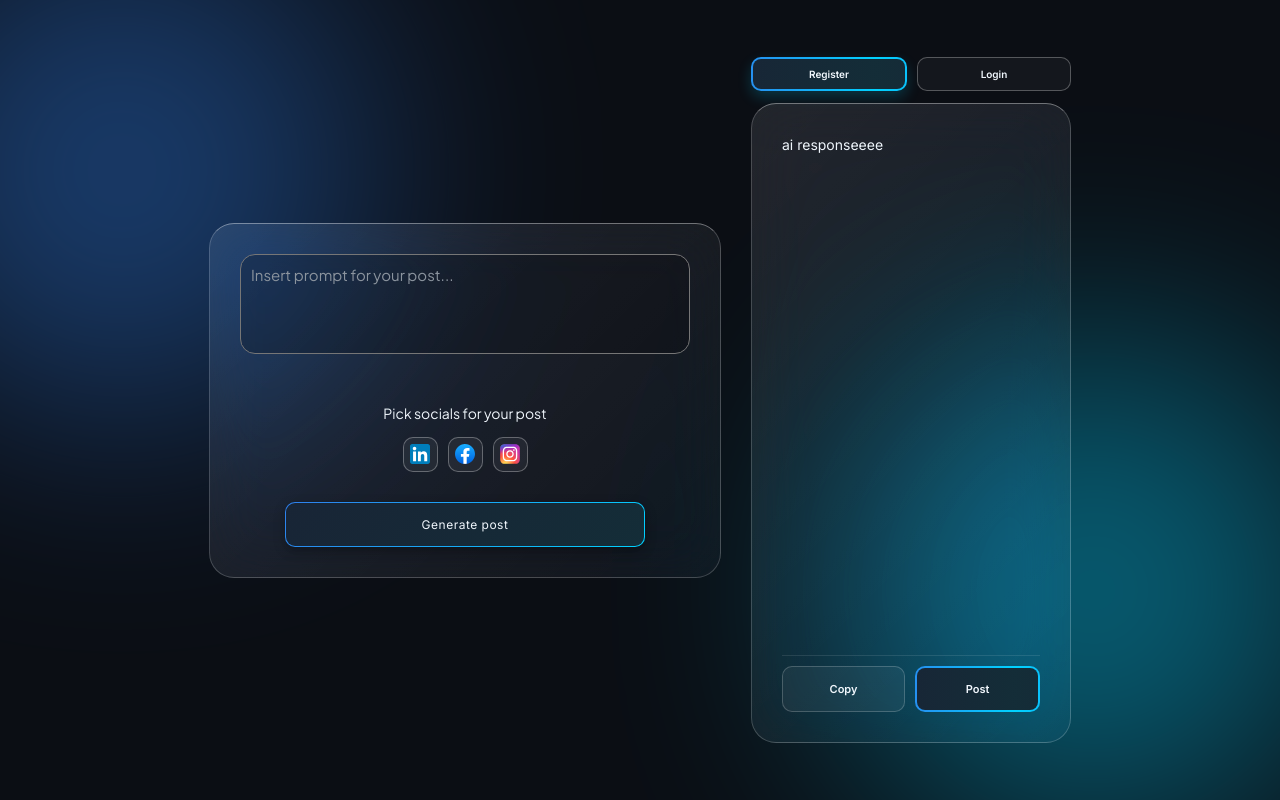
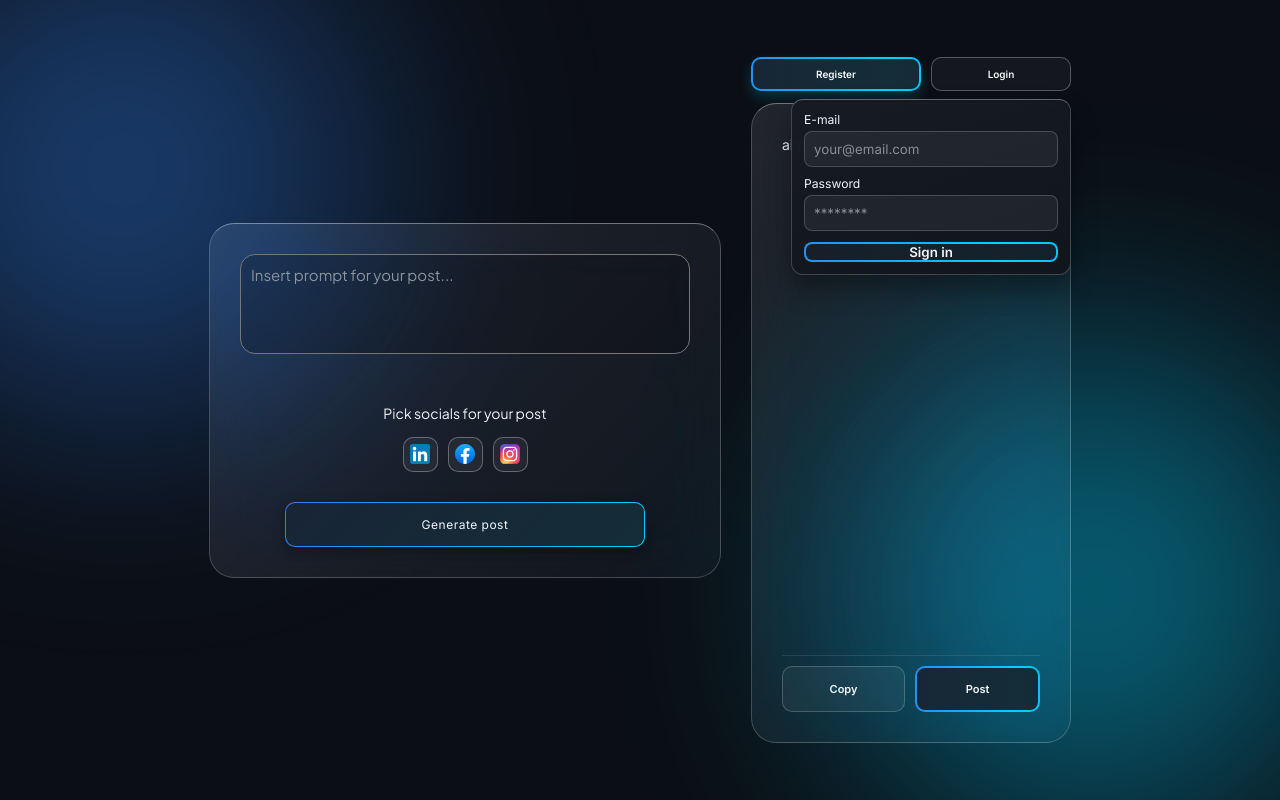
Before and after one commit to Kha-teri/Team-Red, a React (Vite) app: page / in a window 1280 px wide. Both pictures are taken after a click on the button "Login". Built offline with nearby package versions, Linux system fonts and the light colour scheme.

Commit message:
Added Login button functionality

```diff
--- a/src/components/App.tsx
+++ b/src/components/App.tsx
@@ -1,4 +1,6 @@
 //glowny komponent, layout
+import { useState } from 'react'
+import type { FormEvent } from 'react'
 import { Route, Routes, useNavigate } from 'react-router-dom'
 import styles from '../scss/App.module.scss'
 import Button from './Button'
@@ -8,6 +10,14 @@ import RegisterPage from './RegisterPage.tsx'
 
 function HomePage() {
   const navigate = useNavigate()
+  const [isLoginOpen, setIsLoginOpen] = useState(false)
+  const [email, setEmail] = useState('')
+  const [password, setPassword] = useState('')
+
+  const handleLoginSubmit = (event: FormEvent<HTMLFormElement>) => {
+    event.preventDefault()
+    setIsLoginOpen(false)
+  }
 
   return (
     <div className={styles.container}>
@@ -17,7 +27,44 @@ function HomePage() {
         <div className={styles.responseSection}>
           <div className={styles.authButtons}>
             <Button usage="register" text="Register" onBtnClick={() => navigate('/register')} />
-            <Button usage="login" text="Login" />
+
+            <div className={styles.loginSlot}>
+              <Button
+                usage="login"
+                text="Login"
+                onBtnClick={() => setIsLoginOpen((currentState) => !currentState)}
+              />
+
+              <form
+                className={`${styles.loginDropdown} ${isLoginOpen ? styles.loginDropdownOpen : ''}`}
+                onSubmit={handleLoginSubmit}
+                noValidate
+              >
+                <label className={styles.loginField}>
+                  E-mail
+                  <input
+                    type="email"
+                    value={email}
+                    onChange={(event) => setEmail(event.target.value)}
+                    placeholder="your@email.com"
+                  />
+                </label>
+
+                <label className={styles.loginField}>
+                  Password
+                  <input
+                    type="password"
+                    value={password}
+                    onChange={(event) => setPassword(event.target.value)}
+                    placeholder="********"
+                  />
+                </label>
+
+                <button type="submit" className={styles.signInButton}>
+                  Sign in
+                </button>
+              </form>
+            </div>
           </div>
 
           <PostContent content="ai responseeee" />
--- a/src/scss/App.module.scss
+++ b/src/scss/App.module.scss
@@ -64,5 +64,120 @@
             flex: 1;
             min-width: 140px;
         }
+
+        .loginSlot {
+            position: relative;
+            flex: 1;
+            min-width: 140px;
+
+            > button {
+                width: 100%;
+            }
+        }
+
+        .loginDropdown {
+            position: absolute;
+            top: calc(100% + 0.8rem);
+            right: 0;
+            width: clamp(220px, 28vw, 280px);
+            padding: 1.2rem;
+            border-radius: 1.2rem;
+            border: 1px solid rgba(255, 255, 255, 0.2);
+            border-top: 1px solid rgba(255, 255, 255, 0.35);
+            background: linear-gradient(160deg, rgba(22, 27, 34, 0.96) 0%, rgba(17, 20, 27, 0.92) 100%);
+            backdrop-filter: blur(18px) saturate(140%);
+            -webkit-backdrop-filter: blur(18px) saturate(140%);
+            box-shadow: 0 14px 24px rgba(0, 0, 0, 0.35);
+            display: flex;
+            flex-direction: column;
+            gap: 0.9rem;
+            z-index: 50;
+            opacity: 0;
+            transform: translateY(-10px) scale(0.98);
+            transform-origin: top right;
+            pointer-events: none;
+            transition: opacity 0.24s ease, transform 0.24s ease;
+        }
+
+        .loginDropdownOpen {
+            opacity: 1;
+            transform: translateY(0) scale(1);
+            pointer-events: auto;
+        }
+
+        .loginField {
+            display: flex;
+            flex-direction: column;
+            gap: 0.4rem;
+            font-family: $font-main;
+            font-size: clamp(1.2rem, 0.95vw, 1.3rem);
+            color: $text-main;
+
+            input {
+                width: 100%;
+                height: 3.6rem;
+                border-radius: 0.8rem;
+                border: 1px solid rgba(255, 255, 255, 0.18);
+                background: rgba(255, 255, 255, 0.06);
+                color: $text-main;
+                font-family: $font-main;
+                padding: 0 0.9rem;
+                outline: none;
+                transition: border-color 0.2s ease, box-shadow 0.2s ease;
+
+                &::placeholder {
+                    color: rgba(240, 246, 252, 0.5);
+                }
+
+                &:focus {
+                    border-color: rgba($glow, 0.7);
+                    box-shadow: 0 0 0 3px rgba($accent, 0.2);
+                }
+            }
+        }
+
+        .signInButton {
+            margin-top: 0.2rem;
+            height: 3.6rem;
+            border-radius: 0.8rem;
+            border: 2px solid transparent;
+            background:
+                linear-gradient(rgba($card, 0.96), rgba($card, 0.96)) padding-box,
+                linear-gradient(90deg, $accent, $glow, $accent) border-box;
+            background-size: 100% 100%, 200% 100%;
+            animation: signInFlow 4s linear infinite;
+            color: $text-main;
+            font-family: $font-main;
+            font-weight: 600;
+            cursor: pointer;
+            transition: transform 0.22s ease, box-shadow 0.22s ease;
+
+            &:hover {
+                transform: translateY(-2px);
+                box-shadow: 0 0 16px rgba($glow, 0.35);
+                animation-duration: 2s;
+            }
+
+            &:active {
+                transform: translateY(0);
+            }
+        }
     }
 }
+
+@keyframes signInFlow {
+    0% { background-position: 0% 50%; }
+    100% { background-position: 200% 50%; }
+}
+
+@media (max-width: 640px) {
+    .container {
+        .authButtons {
+            .loginDropdown {
+                left: 0;
+                right: auto;
+                width: 100%;
+            }
+        }
+    }
+}
```
